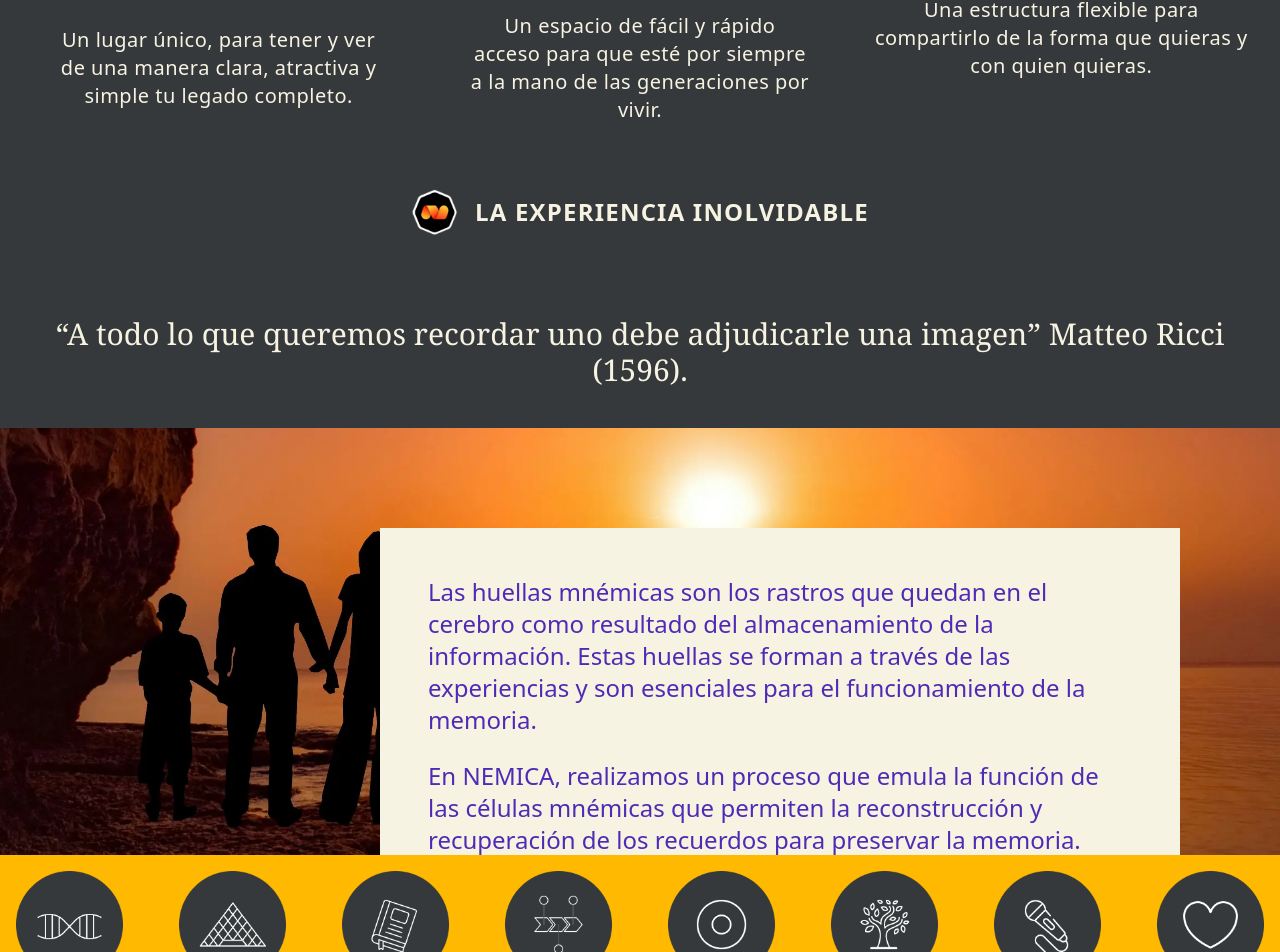
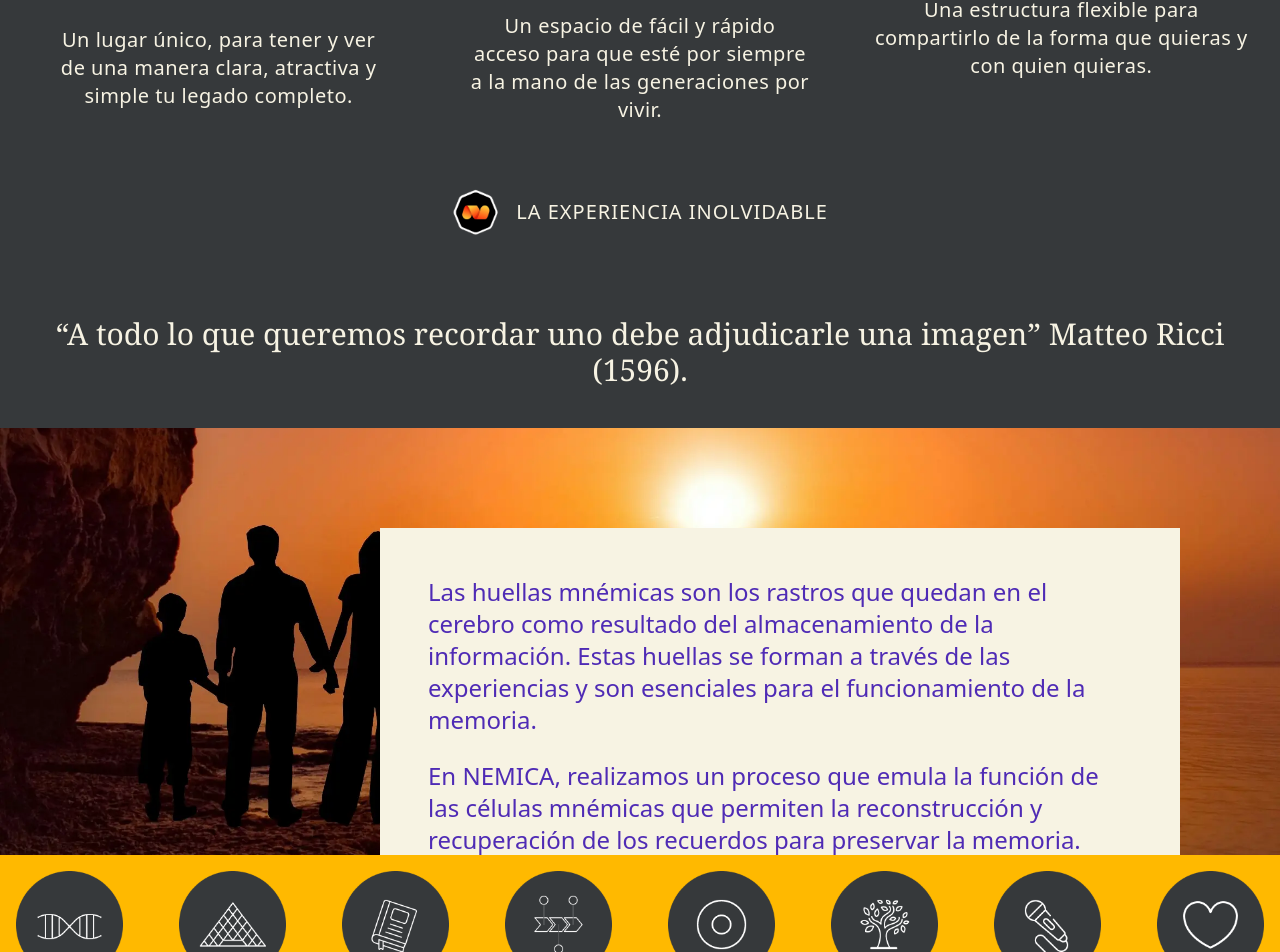
Before and after one commit to fedeemilo/Nemica, a React (Vite) app: page / in a window 1280 px wide. Shown: the part 2972-3924 px from the top of the page. Built offline with nearby package versions, Linux system fonts and the light colour scheme.

Commit message:
correciones de espaciados

```diff
--- a/src/App.jsx
+++ b/src/App.jsx
@@ -270,7 +270,7 @@ export default function App() {
         </div>
       </div>
 
-      <div className="bg-gris text-beige text-2xl p-5 font-bold pb-10 | lg:text-2xl">
+      <div className="bg-gris text-beige text-2xl p-5 font-medium pb-10 | lg:text-xl text-center">
         <Line imgSrc={logo} description="LA EXPERIENCIA INOLVIDABLE" />
       </div>
 
@@ -341,7 +341,8 @@ export default function App() {
       </div>
 
       <div className="relative overflow-hidden ">
-         <section className="hidden lg:block absolute text-xl lg:bottom-8 lg:left-170 text-beige font-bold ">
+         <section className="hidden lg:block absolute text-xl text-beige font-bold
+                    left-1/2 bottom-8 transform -translate-x-1/2">
           <Line imgSrc={logo} description="VIVIR ES TRASCENDER" />
         </section>
         <Hero
```
